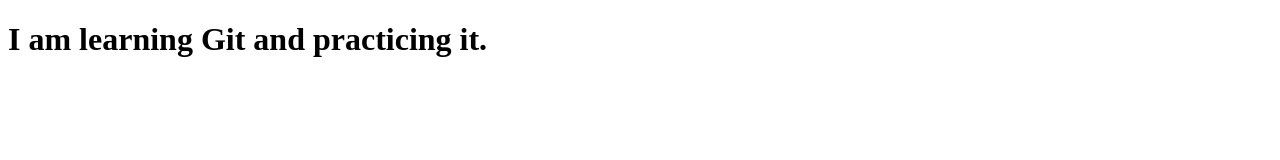
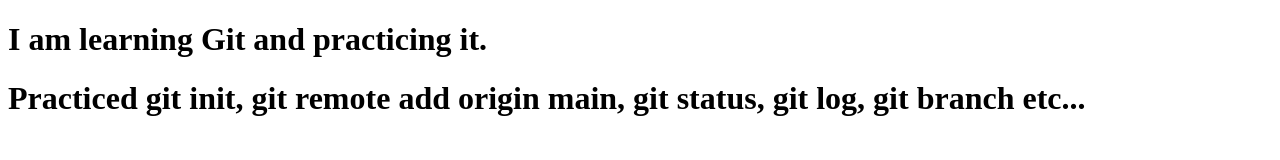
Before and after one commit to Abhishek-Tibe/git-practice, a plain HTML site: page index.html in a window 1280 px wide. Drawn offline with Linux system fonts and the light colour scheme.

Commit message:
Practicing some basic git commands

```diff
--- a/index.html
+++ b/index.html
@@ -9,6 +9,7 @@
 
 <body>
     <h1>I am learning Git and practicing it.</h1>
+    <h1>Practiced git init, git remote add origin main, git status, git log, git branch etc... </h1>
 </body>
 
 </html>
```
